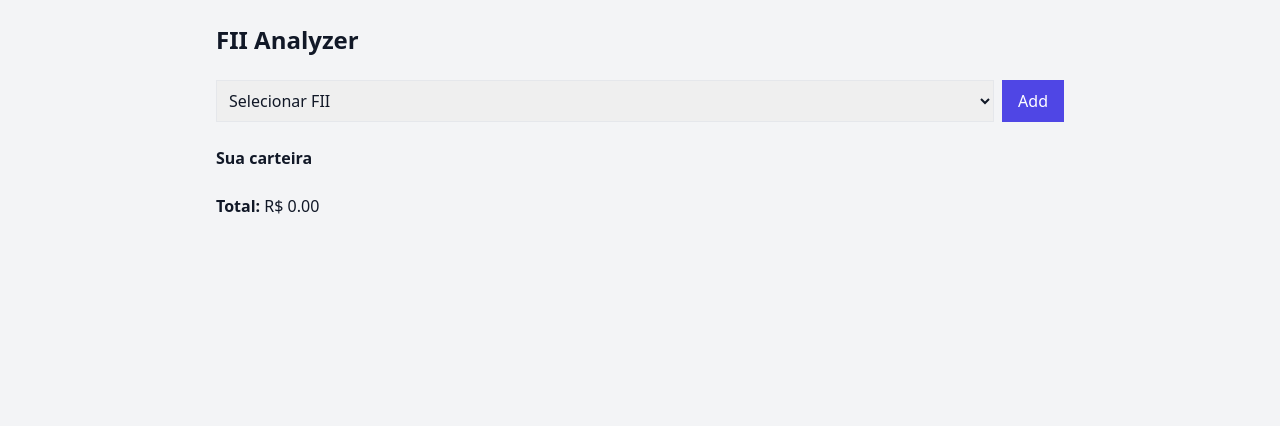
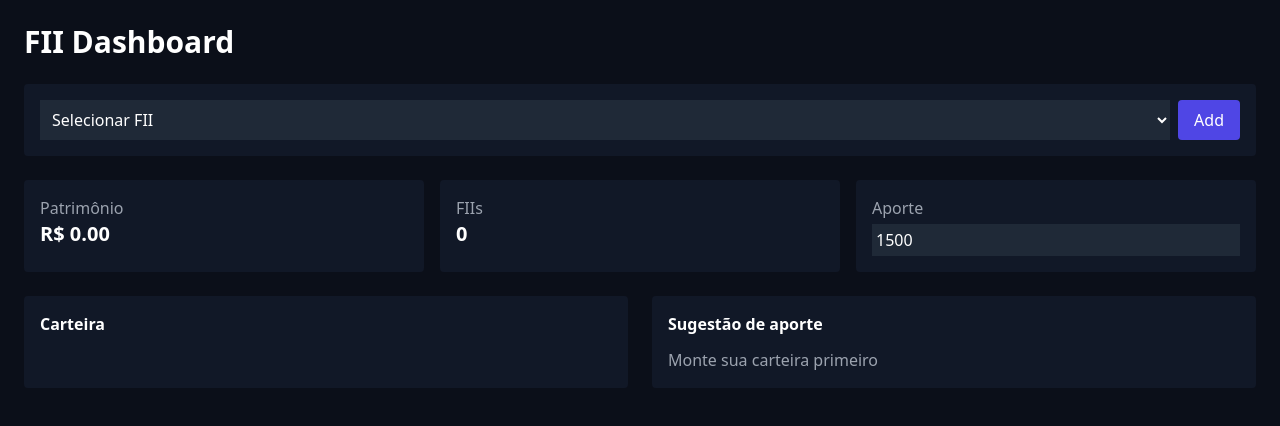
Before and after one commit to jhonythegray/FII-app, a Next.js app: page / in a window 1280 px wide. Shown: the top 426 px of the page. Built offline with nearby package versions, Linux system fonts and the light colour scheme.

Commit message:
Add files via upload

```diff
--- a/app/page.jsx
+++ b/app/page.jsx
@@ -8,6 +8,7 @@ const FUNDS = [
   {ticker:"XPML11", price:105, pvp:0.97, dy:0.075, sector:"Shopping"},
   {ticker:"VISC11", price:98, pvp:0.92, dy:0.08, sector:"Shopping"},
   {ticker:"KNRI11", price:155, pvp:1.05, dy:0.07, sector:"Lajes"},
+  {ticker:"HGRE11", price:130, pvp:0.93, dy:0.085, sector:"Lajes"},
 ];
 
 export default function Page(){
@@ -17,12 +18,12 @@ export default function Page(){
   const [aporte,setAporte]=useState(1500)
 
   useEffect(()=>{
-    const saved = localStorage.getItem("fii_app")
+    const saved = localStorage.getItem("fii_pro")
     if(saved) setPortfolio(JSON.parse(saved))
   },[])
 
   useEffect(()=>{
-    localStorage.setItem("fii_app", JSON.stringify(portfolio))
+    localStorage.setItem("fii_pro", JSON.stringify(portfolio))
   },[portfolio])
 
   const addFII = ()=>{
@@ -44,6 +45,12 @@ export default function Page(){
     setPortfolio(updated)
   }
 
+  const removeFII = (i)=>{
+    const updated=[...portfolio]
+    updated.splice(i,1)
+    setPortfolio(updated)
+  }
+
   const enriched = portfolio.map(f=>({
     ...f,
     value: f.price * f.shares
@@ -51,7 +58,7 @@ export default function Page(){
 
   const total = enriched.reduce((a,b)=>a+b.value,0)
 
-  // IA só roda se tiver carteira
+  // IA
   let suggestion = []
   if(portfolio.length > 0){
     suggestion = FUNDS.map(f=>{
@@ -78,16 +85,18 @@ export default function Page(){
   }
 
   return(
-    <div className="p-6 max-w-4xl mx-auto">
+    <div className="min-h-screen bg-[#0b0f19] text-white p-6">
 
-      <h1 className="text-2xl font-bold mb-6">FII Analyzer</h1>
+      <div className="max-w-7xl mx-auto">
 
-      {/* INPUT */}
-      <div className="flex gap-2 mb-6">
+        <h1 className="text-3xl font-bold mb-6">FII Dashboard</h1>
+
+        {/* ADD */}
+        <div className="bg-[#111827] p-4 rounded mb-6 flex gap-2">
           <select
             value={ticker}
             onChange={e=>setTicker(e.target.value)}
-          className="border p-2 w-full"
+            className="bg-[#1f2937] p-2 w-full"
           >
             <option value="">Selecionar FII</option>
             {FUNDS.map(f=>(
@@ -95,53 +104,83 @@ export default function Page(){
             ))}
           </select>
 
-        <button onClick={addFII} className="bg-indigo-600 text-white px-4">
+          <button onClick={addFII} className="bg-indigo-600 px-4 rounded">
             Add
           </button>
         </div>
 
+        {/* KPIs */}
+        <div className="grid grid-cols-3 gap-4 mb-6">
+          <div className="bg-[#111827] p-4 rounded">
+            <p className="text-gray-400">Patrimônio</p>
+            <p className="text-xl font-bold">R$ {total.toFixed(2)}</p>
+          </div>
+
+          <div className="bg-[#111827] p-4 rounded">
+            <p className="text-gray-400">FIIs</p>
+            <p className="text-xl font-bold">{portfolio.length}</p>
+          </div>
+
+          <div className="bg-[#111827] p-4 rounded">
+            <p className="text-gray-400">Aporte</p>
+            <input
+              type="number"
+              value={aporte}
+              onChange={e=>setAporte(Number(e.target.value))}
+              className="bg-[#1f2937] w-full mt-1 p-1"
+            />
+          </div>
+        </div>
+
+        <div className="grid grid-cols-2 gap-6">
+
           {/* CARTEIRA */}
-      <div className="mb-6">
-        <h2 className="font-semibold mb-2">Sua carteira</h2>
+          <div className="bg-[#111827] p-4 rounded">
+            <h2 className="mb-3 font-semibold">Carteira</h2>
 
             {portfolio.map((f,i)=>(
-          <div key={i} className="flex gap-2 items-center mb-2">
-            <span className="w-20">{f.ticker}</span>
+              <div key={i} className="flex justify-between items-center mb-2">
 
+                <span>{f.ticker}</span>
+
+                <div className="flex items-center gap-1">
                   <button onClick={()=>updateShares(i,f.shares-1)}>-</button>
 
                   <input
                     type="number"
                     value={f.shares}
                     onChange={e=>updateShares(i,e.target.value)}
-              className="w-16 border text-center"
+                    className="w-16 text-center bg-[#1f2937]"
                   />
 
                   <button onClick={()=>updateShares(i,f.shares+1)}>+</button>
+                </div>
 
-            <span>R$ {(f.shares*f.price).toFixed(2)}</span>
+                <span>R$ {(f.price*f.shares).toFixed(2)}</span>
+
+                <button onClick={()=>removeFII(i)} className="text-red-400">x</button>
               </div>
             ))}
           </div>
 
-      {/* KPIs */}
-      <div className="mb-6">
-        <p><b>Total:</b> R$ {total.toFixed(2)}</p>
-      </div>
+          {/* SUGESTÃO */}
+          <div className="bg-[#111827] p-4 rounded">
+            <h2 className="mb-3 font-semibold">Sugestão de aporte</h2>
 
-      {/* IA */}
-      {portfolio.length > 0 && (
-        <div>
-          <h2 className="font-semibold mb-2">Sugestão de aporte</h2>
+            {portfolio.length === 0 && (
+              <p className="text-gray-400">Monte sua carteira primeiro</p>
+            )}
 
             {suggestion.map((s,i)=>(
-            <div key={i}>
-              {s.ticker} → {s.qty} cotas
+              <div key={i} className="mb-2">
+                <b>{s.ticker}</b> → {s.qty} cotas
               </div>
             ))}
           </div>
-      )}
 
+        </div>
+
+      </div>
     </div>
   )
 }
```
Lines whose indentation alone changed are shown as unchanged.
